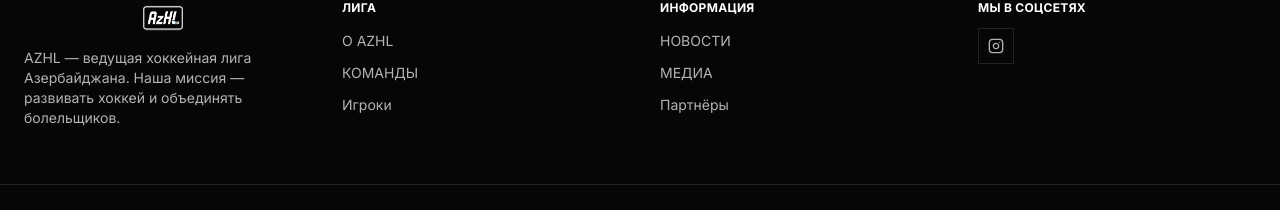
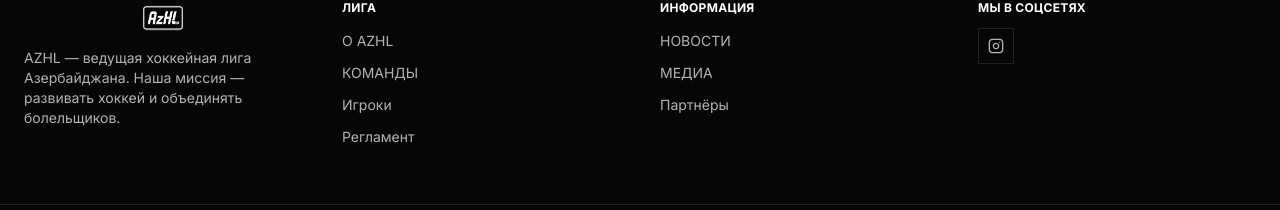
Before and after one commit to Rianellio/AZHL, a Next.js app in the folder apps/web/: page / in a window 1280 px wide. Shown: the part 1367-1577 px from the top of the page. Built offline with nearby package versions, Linux system fonts and the light colour scheme; no server answers; the database is empty.

Commit message:
feat(web): add league regulations anchor link to footer and league section

```diff
--- a/apps/web/src/app/league/page.tsx
+++ b/apps/web/src/app/league/page.tsx
@@ -128,7 +128,7 @@
       </section>
 
       {/* Official Regulations Section */}
-      <section className="border-t border-border-subtle bg-surface-base py-16">
+      <section id="regulations" className="border-t border-border-subtle bg-surface-base py-16">
         <div className="mx-auto w-full max-w-7xl px-6">
           <div className="flex flex-col gap-2">
             <T
--- a/apps/web/src/components/layout/footer.tsx
+++ b/apps/web/src/components/layout/footer.tsx
@@ -11,6 +11,7 @@
   { href: "/league", labelKey: "footer.aboutAzhl" },
   { href: "/teams", labelKey: "nav.teams" },
   { href: "/players", labelKey: "footer.players" },
+  { href: "/league#regulations", labelKey: "footer.regulations" },
 ];
 
 const INFO_LINKS: { href: string; labelKey: TranslationKey }[] = [
--- a/apps/web/src/lib/i18n/dictionaries/az.ts
+++ b/apps/web/src/lib/i18n/dictionaries/az.ts
@@ -28,6 +28,7 @@
   "footer.players": "Oyunçular",
   "footer.partners": "Tərəfdaşlar",
   "footer.copyright": "© {year} AZHL. Bütün hüquqlar qorunur.",
+  "footer.regulations": "Reqlament",
 
   "common.viewAll": "HAMISINA BAX",
   "common.viewFullTable": "TAM CƏDVƏLƏ BAX",
--- a/apps/web/src/lib/i18n/dictionaries/en.ts
+++ b/apps/web/src/lib/i18n/dictionaries/en.ts
@@ -36,6 +36,7 @@
   "footer.players": "Players",
   "footer.partners": "Partners",
   "footer.copyright": "© {year} AZHL. All rights reserved.",
+  "footer.regulations": "Regulations",
 
   // Shared / common
   "common.viewAll": "View all",
--- a/apps/web/src/lib/i18n/dictionaries/ru.ts
+++ b/apps/web/src/lib/i18n/dictionaries/ru.ts
@@ -28,6 +28,7 @@
   "footer.players": "Игроки",
   "footer.partners": "Партнёры",
   "footer.copyright": "© {year} AZHL. Все права защищены.",
+  "footer.regulations": "Регламент",
 
   "common.viewAll": "СМОТРЕТЬ ВСЕ",
   "common.viewFullTable": "ПОСМОТРЕТЬ ПОЛНУЮ ТАБЛИЦУ",
```
